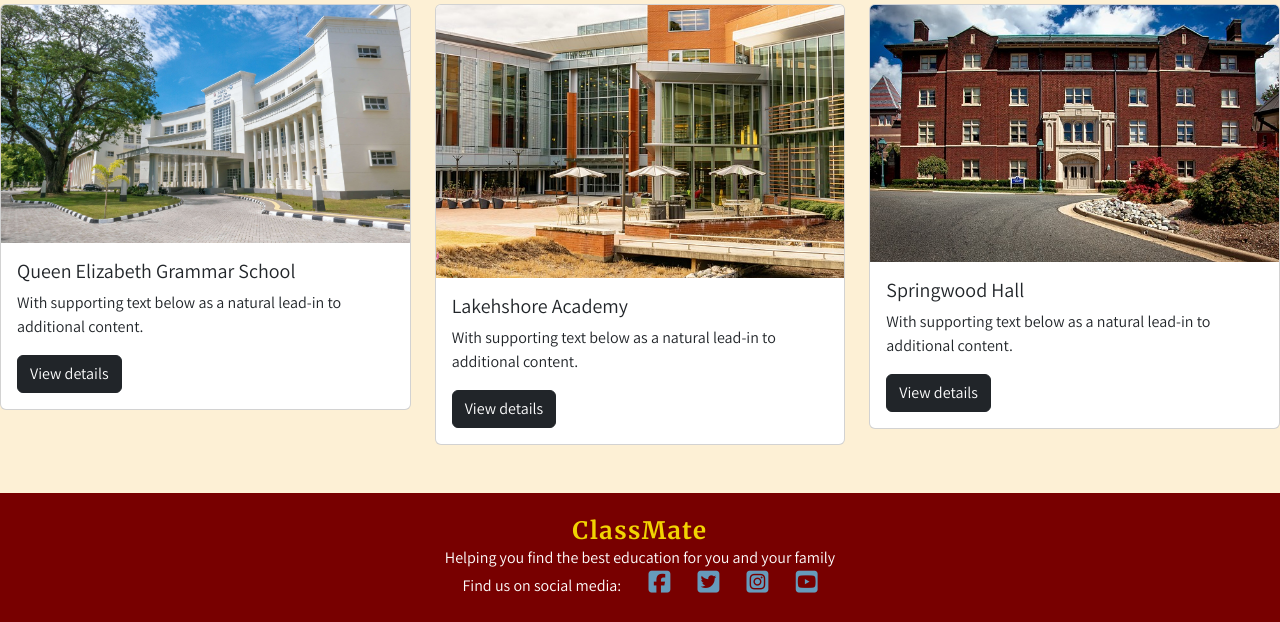
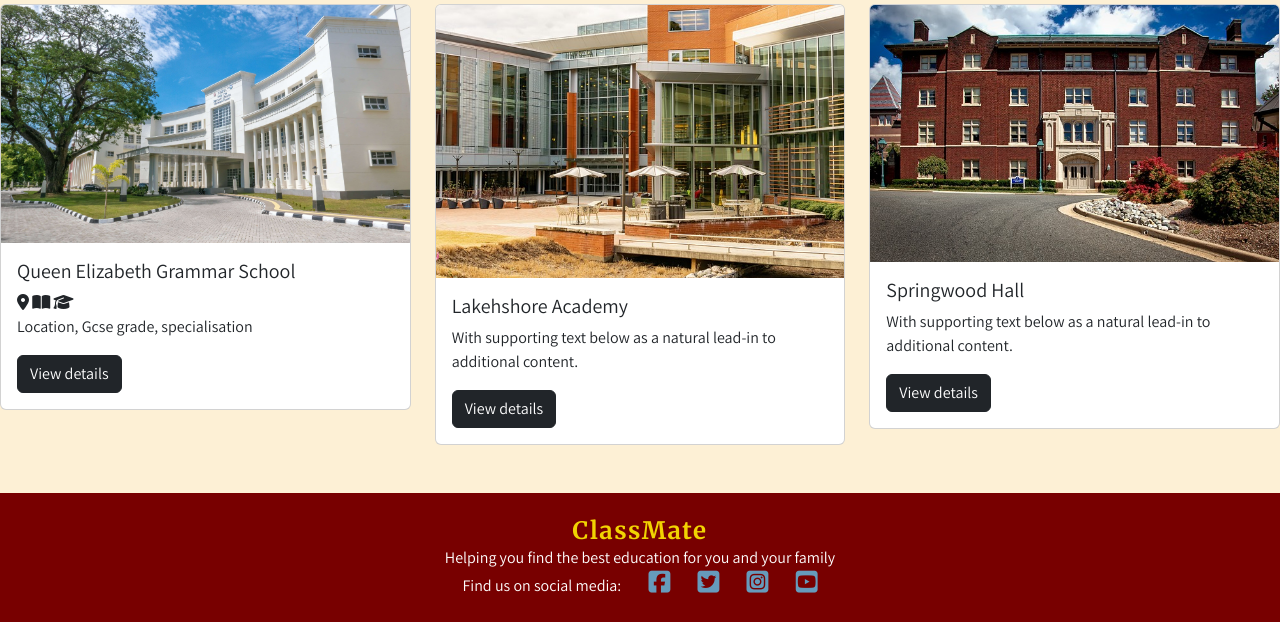
Before and after one commit to georgiagrayland/P4-ClassMate, a Django app: page / in a window 1280 px wide. Shown: the part 668-1290 px from the top of the page. Run offline with Django 3.2, Linux system fonts and the light colour scheme; some libraries are stand-ins or nearby versions.

Commit message:
add initial icons for cards

```diff
--- a/templates/index.html
+++ b/templates/index.html
@@ -32,7 +32,10 @@
         <img class="card-img-top" src="/static/media/queen-elizabeth-grammar.jpg" alt="Card image">
         <div class="card-body">
           <h5 class="card-title">Queen Elizabeth Grammar School</h5>
-          <p class="card-text">With supporting text below as a natural lead-in to additional content.</p>
+          <i class="fa-solid fa-location-dot"></i>
+          <i class="fa-solid fa-book-open"></i>
+          <i class="fa-solid fa-graduation-cap"></i>
+          <p class="card-text">Location, Gcse grade, specialisation</p>
           <a href="#" class="btn btn-dark">View details</a>
         </div>
       </div>
```
